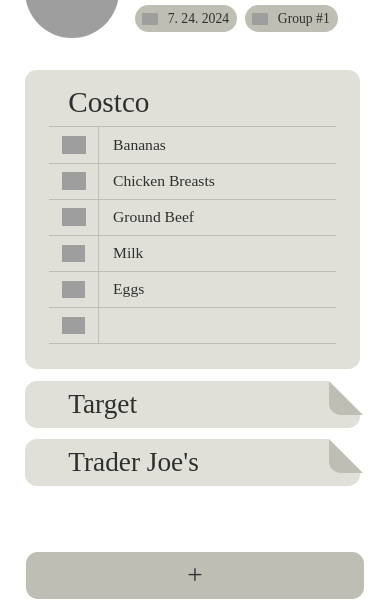
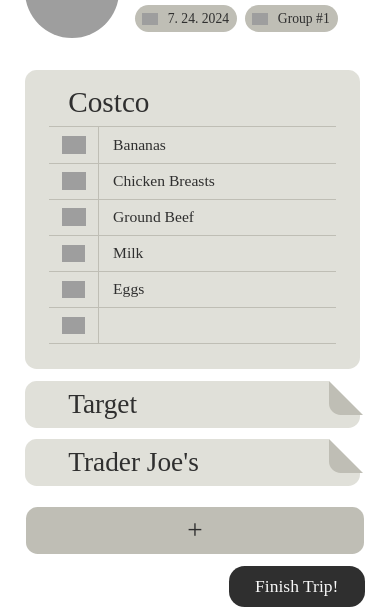
Before and after one commit to dadal00/EnvironmentMonitor, a React Native app: screen /Trip in a window 390 px wide. Shown: the part 126-735 px from the top of the page. Built offline with nearby package versions, Linux system fonts and the light colour scheme; grey boxes are pictures that could not be loaded.

Commit message:
fixing spacing with add button

```diff
--- a/src/screens/Trip.tsx
+++ b/src/screens/Trip.tsx
@@ -442,7 +442,8 @@ const styles = StyleSheet.create({
     },
     middleContainer: {
         width: '87%',
-        height: '56%',
+        // height: '56%',
+        maxHeight: '56%',
         alignSelf: 'center',
         marginBottom: SCREEN_WIDTH * 0.025,
         // flexShrink: 1,
```
